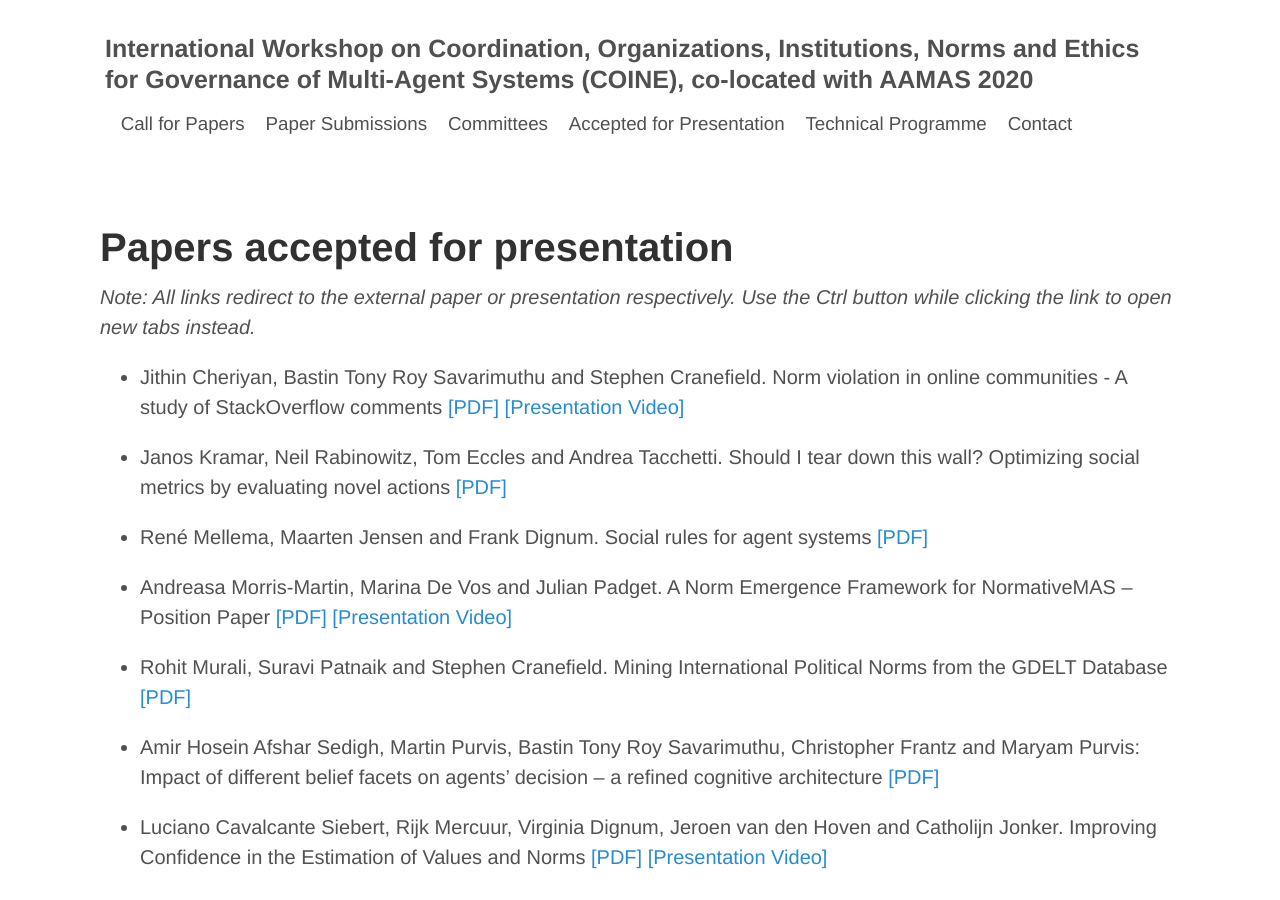
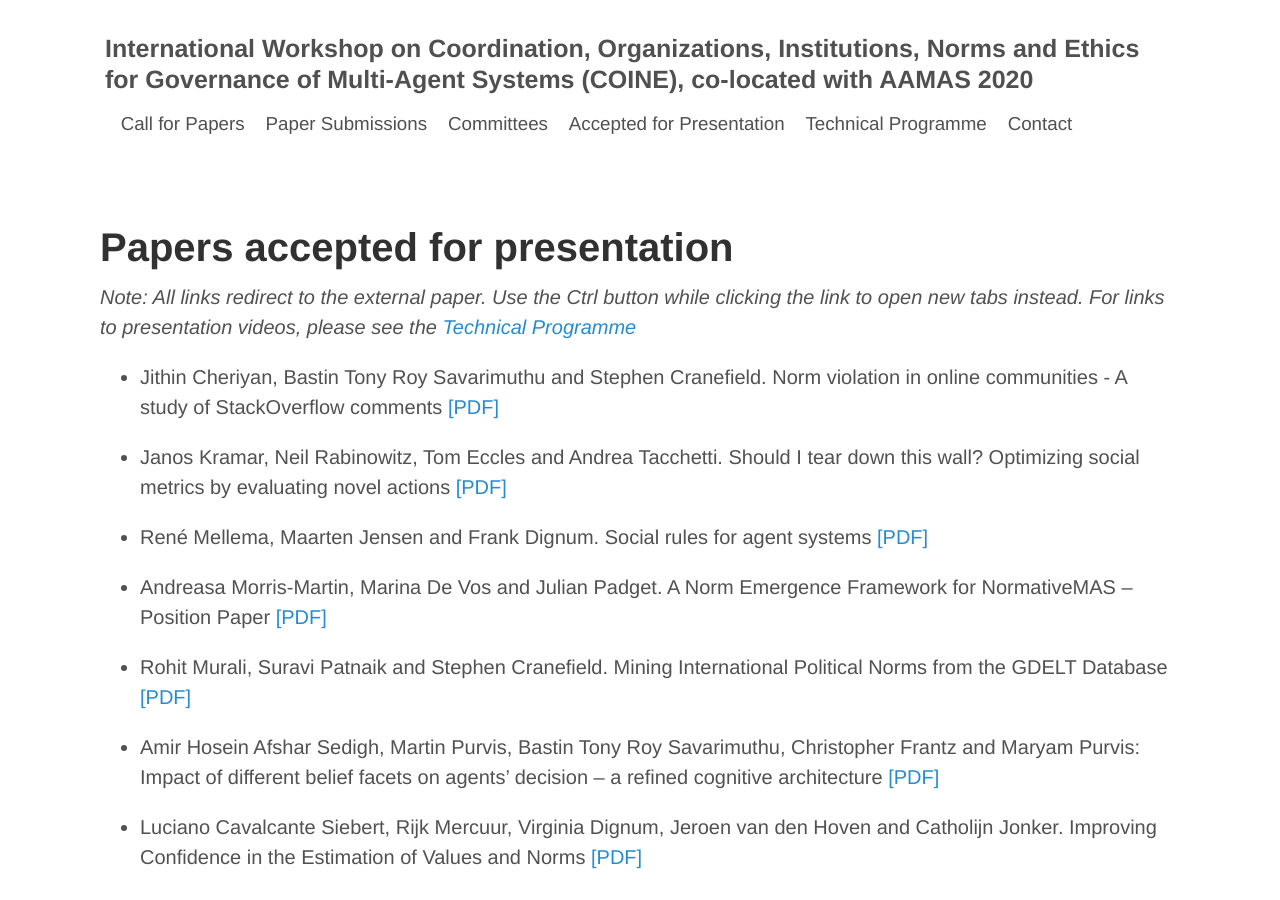
Before and after one commit to coin-workshop/coine-2020-new-zealand, a Jekyll site: the page built from accepted_for_presentation.md, in a window 1280 px wide. Built offline with Jekyll 4.4.1, drawn with Linux system fonts in a browser that asks for light colours.

Commit message:
Update programme.

```diff
--- a/accepted_for_presentation.md
+++ b/accepted_for_presentation.md
@@ -5,18 +5,18 @@ title: COINE
 
 # Papers accepted for presentation
 
-*Note: All links redirect to the external paper or presentation respectively. Use the Ctrl button while clicking the link to open new tabs instead.*
+*Note: All links redirect to the external paper. Use the Ctrl button while clicking the link to open new tabs instead. For links to presentation videos, please see the [Technical Programme](https://coin-workshop.github.io/coine-2020-new-zealand/technical_programme.html)*
 
-- Jithin Cheriyan, Bastin Tony Roy Savarimuthu and Stephen Cranefield. Norm violation in online communities - A study of StackOverflow comments [\[PDF\]](https://arxiv.org/abs/2004.05589) [\[Presentation Video\]](https://underline.io/lecture/95-norm-violation)
+- Jithin Cheriyan, Bastin Tony Roy Savarimuthu and Stephen Cranefield. Norm violation in online communities - A study of StackOverflow comments [\[PDF\]](https://arxiv.org/abs/2004.05589)
 
 - Janos Kramar, Neil Rabinowitz, Tom Eccles and Andrea Tacchetti. Should I tear down this wall? Optimizing social metrics by evaluating novel actions [\[PDF\]](https://arxiv.org/abs/2004.07625)
 
 - René Mellema, Maarten Jensen and Frank Dignum. Social rules for agent systems [\[PDF\]](https://arxiv.org/abs/2004.12797)
 
-- Andreasa Morris-Martin, Marina De Vos and Julian Padget. A Norm Emergence Framework for NormativeMAS – Position Paper [\[PDF\]](https://arxiv.org/abs/2004.02575) [\[Presentation Video\]](https://underline.io/lecture/115-a-norm-emergence-framework-for-normative-mas-position-paper)
+- Andreasa Morris-Martin, Marina De Vos and Julian Padget. A Norm Emergence Framework for NormativeMAS – Position Paper [\[PDF\]](https://arxiv.org/abs/2004.02575)
 
 - Rohit Murali, Suravi Patnaik and Stephen Cranefield. Mining International Political Norms from the GDELT Database [\[PDF\]](https://arxiv.org/abs/2003.14027)
 
 - Amir Hosein Afshar Sedigh, Martin Purvis, Bastin Tony Roy Savarimuthu, Christopher Frantz and Maryam Purvis: Impact of different belief facets on agents' decision -- a refined cognitive architecture [\[PDF\]](https://arxiv.org/abs/2004.11858)
 
-- Luciano Cavalcante Siebert, Rijk Mercuur, Virginia Dignum, Jeroen van den Hoven and Catholijn Jonker. Improving Confidence in the Estimation of Values and Norms [\[PDF\]](https://arxiv.org/abs/2004.01056) [\[Presentation Video\]](https://underline.io/lecture/97-improving-confidence-in-the-estimation-of-values-and-norms)
+- Luciano Cavalcante Siebert, Rijk Mercuur, Virginia Dignum, Jeroen van den Hoven and Catholijn Jonker. Improving Confidence in the Estimation of Values and Norms [\[PDF\]](https://arxiv.org/abs/2004.01056)
```
Also changed, not shown: technical_programme.md (+3 -4 lines).
